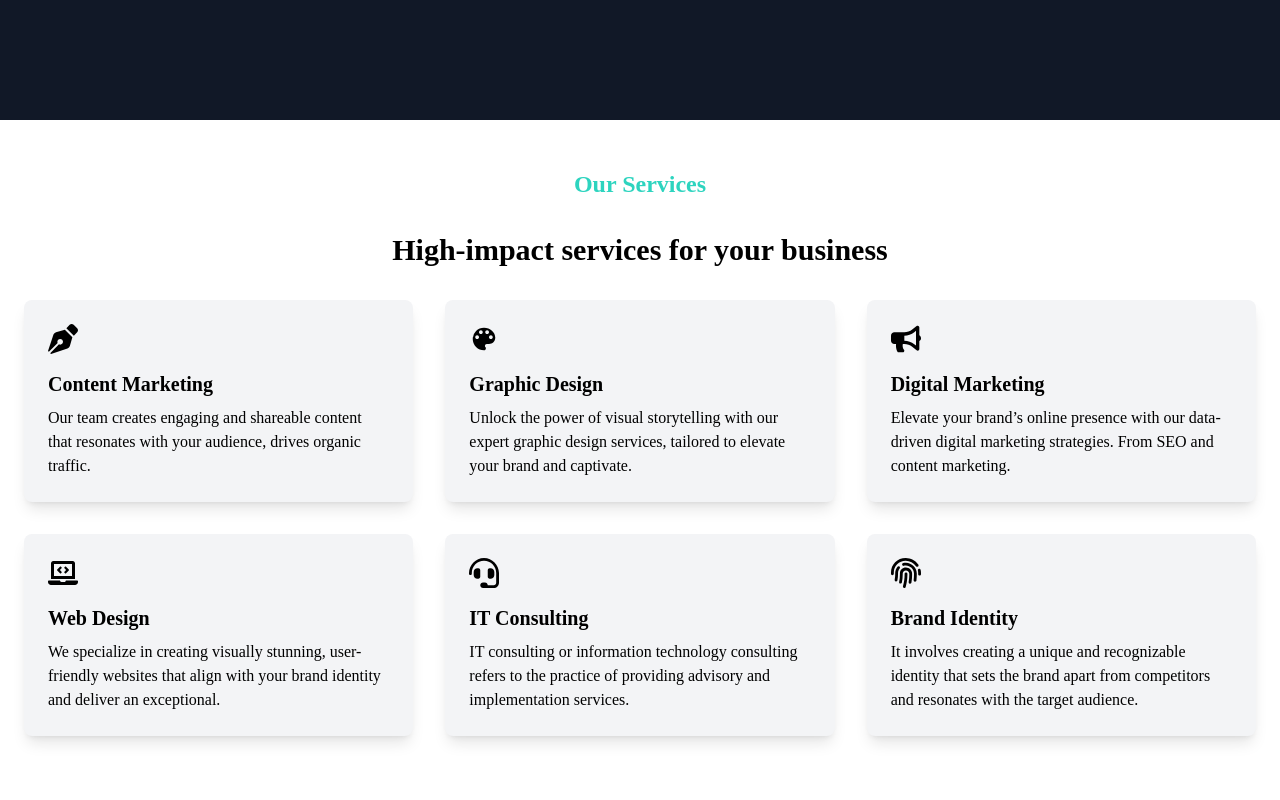
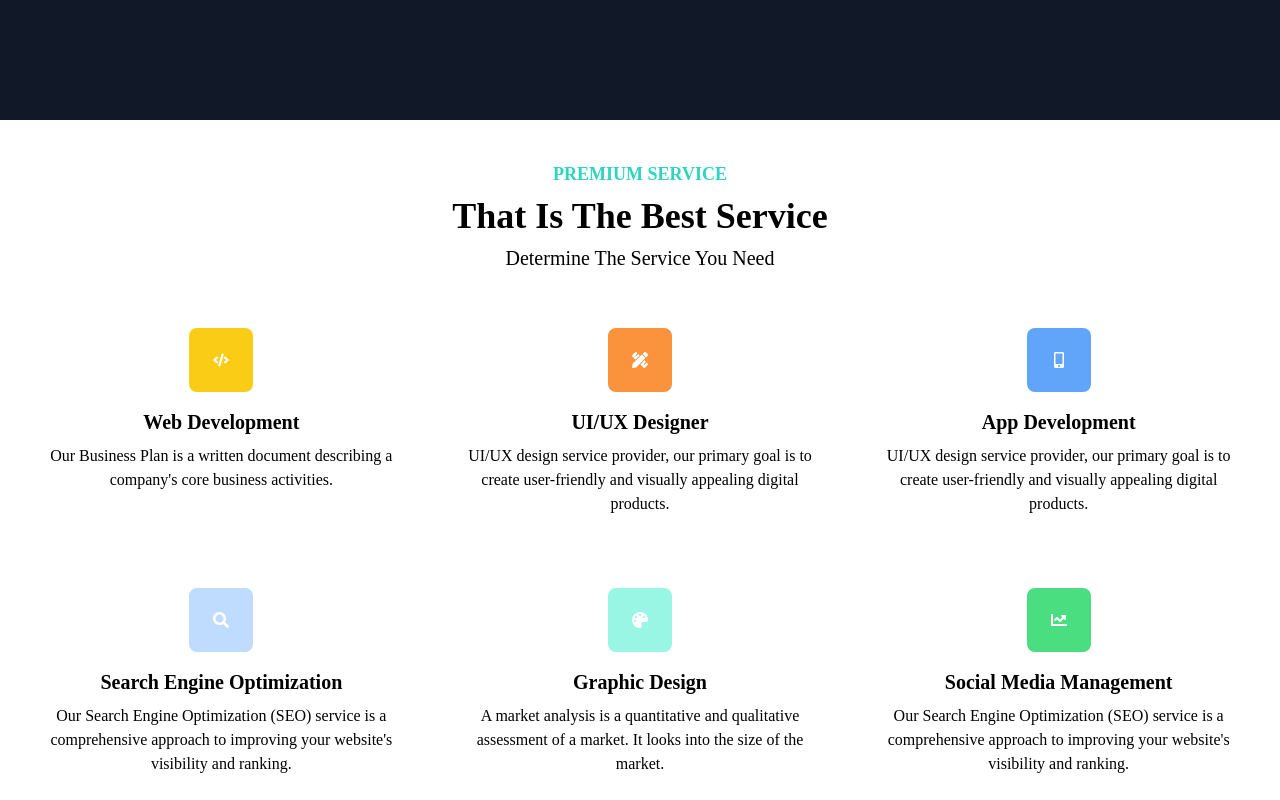
Before and after one commit to chetankhandait/Social_shine, a React (Vite) app: page / in a window 1280 px wide. Shown: the part 680-1480 px from the top of the page. Built offline with nearby package versions, Linux system fonts and the light colour scheme.

Commit message:
services

```diff
--- a/src/Components/Service.jsx
+++ b/src/Components/Service.jsx
@@ -1,82 +1,169 @@
+// import React from "react";
+// import {
+//   FaPenNib,
+//   //   FaPaintBrush,
+//   FaBullhorn,
+//   FaLaptopCode,
+//   FaHeadset,
+//   FaFingerprint,
+// } from "react-icons/fa"; // Importing icons
+// import { MdColorLens } from "react-icons/md";
+
+// const services = [
+//   {
+//     title: "Content Marketing",
+//     description:
+//       "Our team creates engaging and shareable content that resonates with your audience, drives organic traffic.",
+//     icon: <FaPenNib />, // using imported icon
+//   },
+//   {
+//     title: "Graphic Design",
+//     description:
+//       "Unlock the power of visual storytelling with our expert graphic design services, tailored to elevate your brand and captivate.",
+//     icon: <MdColorLens />, // using imported icon
+//   },
+//   {
+//     title: "Digital Marketing",
+//     description:
+//       "Elevate your brand’s online presence with our data-driven digital marketing strategies. From SEO and content marketing.",
+//     icon: <FaBullhorn />, // using imported icon
+//   },
+//   {
+//     title: "Web Design",
+//     description:
+//       "We specialize in creating visually stunning, user-friendly websites that align with your brand identity and deliver an exceptional.",
+//     icon: <FaLaptopCode />, // using imported icon
+//   },
+//   {
+//     title: "IT Consulting",
+//     description:
+//       "IT consulting or information technology consulting refers to the practice of providing advisory and implementation services.",
+//     icon: <FaHeadset />, // using imported icon
+//   },
+//   {
+//     title: "Brand Identity",
+//     description:
+//       "It involves creating a unique and recognizable identity that sets the brand apart from competitors and resonates with the target audience.",
+//     icon: <FaFingerprint />, // using imported icon
+//   },
+// ];
+// const Services = () => {
+//   return (
+//     <section className="py-12 bg-white">
+//       <div className="container mx-auto px-6">
+//         <h2 className="text-2xl font-bold text-center text mb-8 text-teal-400">
+//           Our Services
+//         </h2>
+//         <h3 className="text-3xl font-semibold text-center mb-8">
+//           High-impact services for your business
+//         </h3>
+//         <div className="grid grid-cols-1 md:grid-cols-2 lg:grid-cols-3 gap-8">
+//           {services.map((service, index) => (
+//             <div
+//               key={index}
+//               className="flex flex-col items-left p-6 bg-gray-100 rounded-lg shadow-lg hover:text-white hover:bg-black transition duration-300 cursor-pointer"
+//             >
+//               <div className="text-3xl mb-4">{service.icon}</div>
+//               <h4 className="text-xl  font-semibold mb-2">{service.title}</h4>
+//               <p className="active:text-gray-700 text-left ">
+//                 {service.description}
+//               </p>
+//               {/* <button className="bg-black text-white hover:bg-white hover:text-black py-2 px-4 rounded-full font-semibold mt-4">
+//                 Project Here
+//               </button> */}
+//             </div>
+//           ))}
+//         </div>
+//       </div>
+//     </section>
+//   );
+// };
+
+// export default Services;
 import React from "react";
 import {
-  FaPenNib,
-  //   FaPaintBrush,
-  FaBullhorn,
-  FaLaptopCode,
-  FaHeadset,
-  FaFingerprint,
-} from "react-icons/fa"; // Importing icons
-import { MdColorLens } from "react-icons/md";
+  FaCode,
+  FaPencilRuler,
+  FaMobileAlt,
+  FaSearch,
+  FaPalette,
+  FaChartLine,
+} from "react-icons/fa";
 
 const services = [
   {
-    title: "Content Marketing",
+    icon: <FaCode className="text-white" />,
+    title: "Web Development",
     description:
-      "Our team creates engaging and shareable content that resonates with your audience, drives organic traffic.",
-    icon: <FaPenNib />, // using imported icon
+      "Our Business Plan is a written document describing a company's core business activities.",
+    iconBgColor: "bg-yellow-400",
   },
   {
+    icon: <FaPencilRuler className="text-white" />,
+    title: "UI/UX Designer",
+    description:
+      "UI/UX design service provider, our primary goal is to create user-friendly and visually appealing digital products.",
+    iconBgColor: "bg-orange-400",
+  },
+  {
+    icon: <FaMobileAlt className="text-white" />,
+    title: "App Development",
+    description:
+      "UI/UX design service provider, our primary goal is to create user-friendly and visually appealing digital products.",
+    iconBgColor: "bg-blue-400",
+  },
+  {
+    icon: <FaSearch className="text-white" />,
+    title: "Search Engine Optimization",
+    description:
+      "Our Search Engine Optimization (SEO) service is a comprehensive approach to improving your website's visibility and ranking.",
+    iconBgColor: "bg-blue-200",
+  },
+  {
+    icon: <FaPalette className="text-white" />,
     title: "Graphic Design",
     description:
-      "Unlock the power of visual storytelling with our expert graphic design services, tailored to elevate your brand and captivate.",
-    icon: <MdColorLens />, // using imported icon
+      "A market analysis is a quantitative and qualitative assessment of a market. It looks into the size of the market.",
+    iconBgColor: "bg-teal-200",
   },
   {
-    title: "Digital Marketing",
+    icon: <FaChartLine className="text-white" />,
+    title: "Social Media Management",
     description:
-      "Elevate your brand’s online presence with our data-driven digital marketing strategies. From SEO and content marketing.",
-    icon: <FaBullhorn />, // using imported icon
-  },
-  {
-    title: "Web Design",
-    description:
-      "We specialize in creating visually stunning, user-friendly websites that align with your brand identity and deliver an exceptional.",
-    icon: <FaLaptopCode />, // using imported icon
-  },
-  {
-    title: "IT Consulting",
-    description:
-      "IT consulting or information technology consulting refers to the practice of providing advisory and implementation services.",
-    icon: <FaHeadset />, // using imported icon
-  },
-  {
-    title: "Brand Identity",
-    description:
-      "It involves creating a unique and recognizable identity that sets the brand apart from competitors and resonates with the target audience.",
-    icon: <FaFingerprint />, // using imported icon
+      "Our Search Engine Optimization (SEO) service is a comprehensive approach to improving your website's visibility and ranking.",
+    iconBgColor: "bg-green-400",
   },
 ];
-const Services = () => {
-  return (
-    <section className="py-12 bg-white">
-      <div className="container mx-auto px-6">
-        <h2 className="text-2xl font-bold text-center text mb-8 text-teal-400">
-          Our Services
-        </h2>
-        <h3 className="text-3xl font-semibold text-center mb-8">
-          High-impact services for your business
-        </h3>
-        <div className="grid grid-cols-1 md:grid-cols-2 lg:grid-cols-3 gap-8">
+
+const ServiceCard = ({ icon, title, description, iconBgColor }) => (
+  <div className="p-6 bg-white hover:text-white rounded-lg hover:bg-gray-900 cursor-pointer flex flex-col items-center">
+    <div
+      className={`w-16 h-16 flex items-center justify-center rounded-lg ${iconBgColor} mb-4`}
+    >
+      {icon}
+    </div>
+    <h3 className="text-xl font-semibold mb-2">{title}</h3>
+    <p className="text-center">{description}</p>
+  </div>
+);
+
+const Service = () => (
+  <div className="text-center py-10 bg-white">
+    <h2 className="text-lg text-teal-400 font-bold">PREMIUM SERVICE</h2>
+    <h1 className="text-4xl font-bold my-2">That Is The Best Service</h1>
+    <h2 className="text-xl mb-8">Determine The Service You Need</h2>
+    <div className="grid grid-cols-1 md:grid-cols-2 lg:grid-cols-3 gap-6 px-6">
       {services.map((service, index) => (
-            <div
+        <ServiceCard
           key={index}
-              className="flex flex-col items-left p-6 bg-gray-100 rounded-lg shadow-lg hover:text-white hover:bg-black transition duration-300 cursor-pointer"
-            >
-              <div className="text-3xl mb-4">{service.icon}</div>
-              <h4 className="text-xl  font-semibold mb-2">{service.title}</h4>
-              <p className="active:text-gray-700 text-left ">
-                {service.description}
-              </p>
-              {/* <button className="bg-black text-white hover:bg-white hover:text-black py-2 px-4 rounded-full font-semibold mt-4">
-                Project Here
-              </button> */}
-            </div>
+          icon={service.icon}
+          title={service.title}
+          description={service.description}
+          iconBgColor={service.iconBgColor}
+        />
       ))}
     </div>
   </div>
-    </section>
 );
-};
 
-export default Services;
+export default Service;
--- a/src/Pages/ContactUs.jsx
+++ b/src/Pages/ContactUs.jsx
@@ -158,11 +158,15 @@ import {
   FaFacebook,
   FaLinkedinIn,
 } from "react-icons/fa";
+import Navbar from "../Components/Navbar";
+import Footer from "../Components/Footer";
 
 const ContactSection = () => {
   return (
+    <>
+      <Navbar />
       <div>
-      <p className="text-center font-bold text-5xl tracking-wide">
+        <p className="text-center font-bold text-5xl tracking-wide mt-6">
           Get in Touch
         </p>
         <div className="bg-white p-8 md:p-16">
@@ -301,6 +305,8 @@ const ContactSection = () => {
           </div>
         </div>
       </div>
+      <Footer />
+    </>
   );
 };
 
```
Lines whose indentation alone changed are shown as unchanged.
